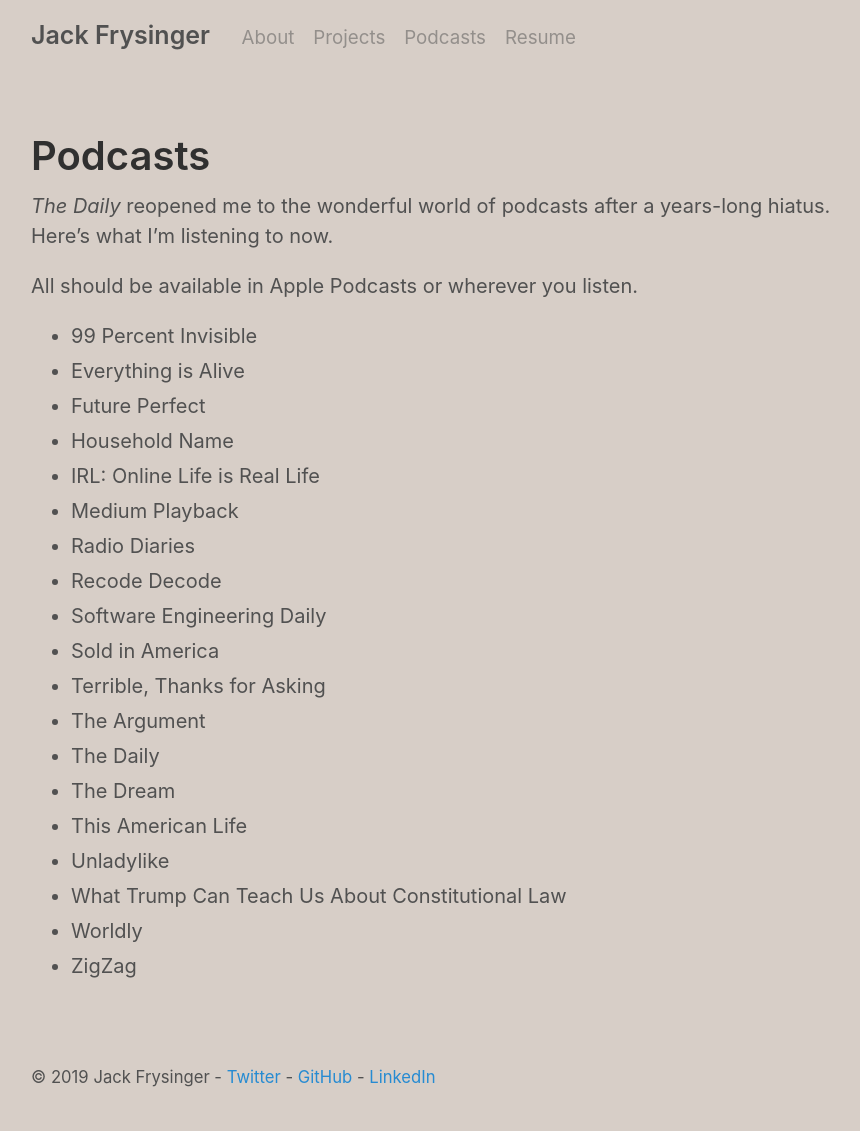
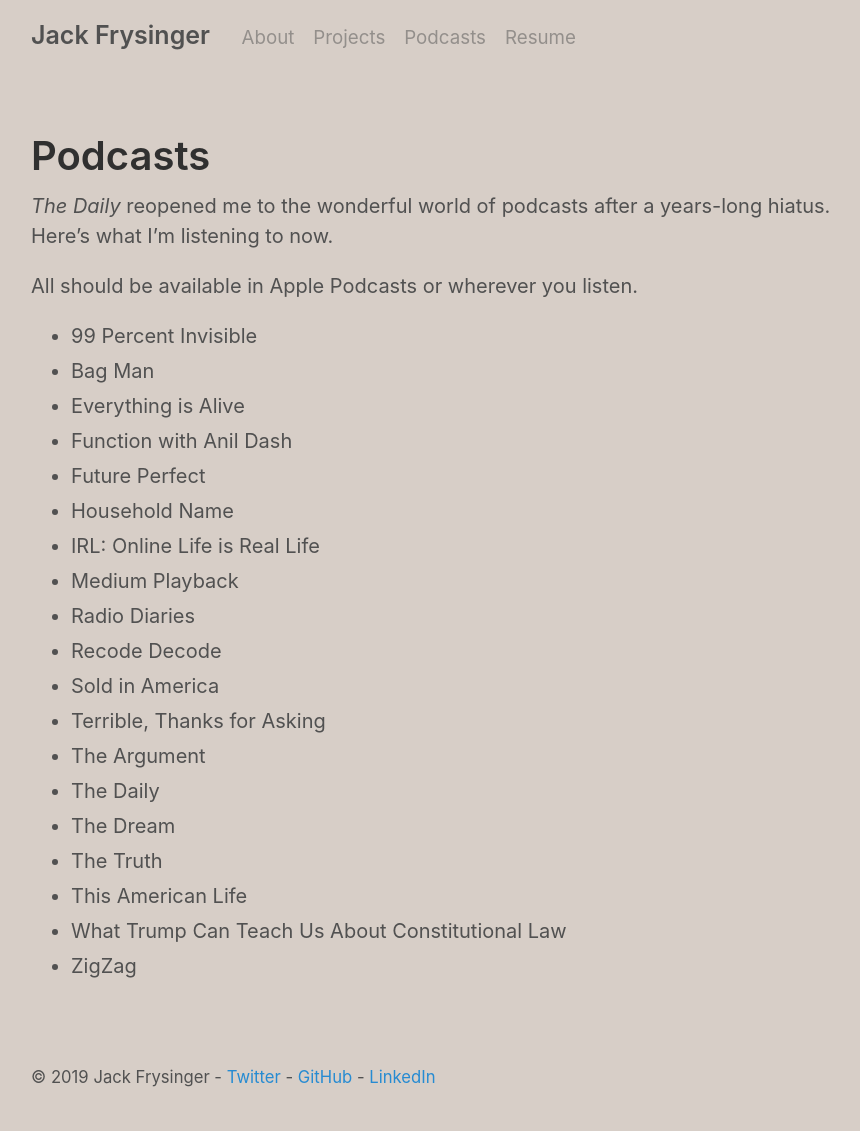
Before and after one commit to jackfrys/jackfrys.github.io, a Jekyll site: the page built from pages/podcasts.md, in a window 1280 px wide. Shown: the whole page, without its empty margins (189-1049 px from the left). Built offline with Jekyll 4.4.1, drawn with Linux system fonts in a browser that asks for light colours.

Commit message:
Update podcasts list

```diff
--- a/pages/podcasts.md
+++ b/pages/podcasts.md
@@ -9,21 +9,21 @@
 All should be available in Apple Podcasts or wherever you listen.
 
 - 99 Percent Invisible
+- Bag Man
 - Everything is Alive
+- Function with Anil Dash
 - Future Perfect
 - Household Name
 - IRL: Online Life is Real Life
 - Medium Playback
 - Radio Diaries
 - Recode Decode
-- Software Engineering Daily
 - Sold in America
 - Terrible, Thanks for Asking
 - The Argument
 - The Daily
 - The Dream
+- The Truth
 - This American Life
-- Unladylike
 - What Trump Can Teach Us About Constitutional Law
-- Worldly
 - ZigZag
```
